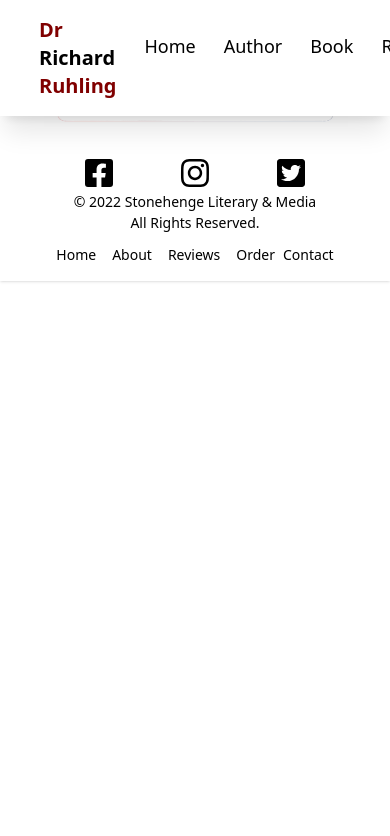
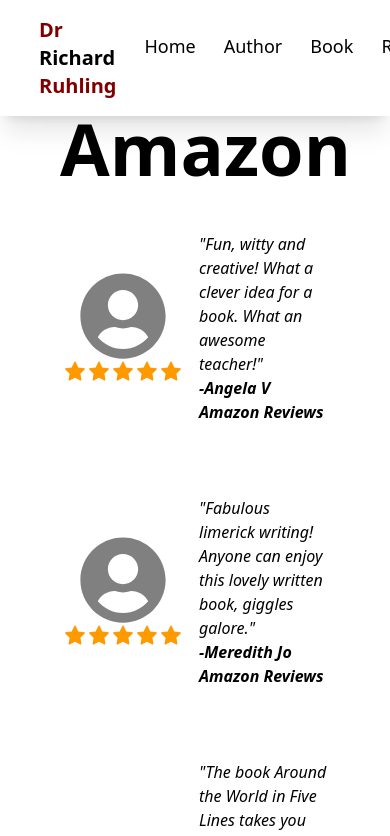
Before and after one commit to BinKevs/richard_ruhling, a React (Create React App) app: page /reviews in a window 390 px wide. Shown: the top 836 px of the page. Built offline with nearby package versions, Linux system fonts and the light colour scheme.

Commit message:
Update 4 files

```diff
--- a/src/App.js
+++ b/src/App.js
@@ -1,6 +1,7 @@
 import "./App.css";
 import Layout from "./views/Layout";
 import Landing from "./views/Landing";
+import Review from "./views/Review";
 
 import { BrowserRouter, Routes, Route } from "react-router-dom";
 function App() {
@@ -12,9 +13,10 @@
           <Routes>
             {/* <Route path="/" element={<Layout />}> */}
             <Route index element={<Landing />} />
+            <Route path="reviews" element={<Review />} />
             {/* <Route path="author" element={<Author />} />
             <Route path="book" element={<Book />} />
-            <Route path="reviews" element={<Reviews />} />
+
             <Route path="order" element={<Order />} />
             <Route path="contact" element={<ContactUs />} /> */}
             {/* </Route> */}
--- a/src/views/Landing.js
+++ b/src/views/Landing.js
@@ -81,7 +81,7 @@
       </div>
       <div className="h-screen relative flex">
         <div className="w-[80%] m-auto flex justify-between space-x-8">
-          <div>
+          <div className="w-1/2">
             <div className="text-5xl font-bold py-8 flex">
               24-7 Press Release |
               <img
@@ -95,16 +95,7 @@
                 While much of the information derived from divination are
                 concerned with "what" will occur, what is more interesting to
                 modern followers of prophecy are the questions of "where" and
-                "when", with an emphasis on "end-times" prophecies. According to
-                the US Geological Survey, "the western United States lies along
-                the boundaries of major tectonic plates that make up the Earth's
-                crust—the North American Plate and the ocean plates to the west.
-                These plates are moving against each other, breaking up the
-                crust along many faults like the San Andreas Fault." Scientists
-                today observe a crescendo of seismic activity on the Pacific
-                Ring of Fire, and though the San Andreas Fault is 80 years
-                overdue for a major earthquake, seismologists can't predict when
-                that will occur.
+                "when", with an emphasis on "end-times" prophecies.
                 <Link to="reviews" className="text-xl my-4 text-[#800000] flex">
                   Read More{" "}
                   <IconContext.Provider value={{ size: "1.8em" }}>
@@ -114,7 +105,7 @@
               </div>
             </div>
           </div>
-          <div>
+          <div className="w-1/2">
             <div className="text-5xl font-bold py-8 flex">
               Free Publicity Focus Group |
             </div>
--- a/src/views/NavBar.js
+++ b/src/views/NavBar.js
@@ -33,7 +33,7 @@
                   </Link>
                 </li>
                 <li>
-                  <Link to="review" class=" py-2 pr-4 pl-3  ">
+                  <Link to="reviews" class=" py-2 pr-4 pl-3  ">
                     Reviews
                   </Link>
                 </li>
--- /dev/null
+++ b/src/views/Review.js
@@ -0,0 +1,133 @@
+import flockBirds from "../assets/flockBirds.png";
+import bookMegaQuake from "../assets/bookMegaQuake.png";
+import { IconContext } from "react-icons";
+import { FaUserCircle } from "react-icons/fa";
+import { AiFillStar } from "react-icons/ai";
+import { Outlet, Link } from "react-router-dom";
+import React, { useState } from "react";
+function Review() {
+  const [review, setReview] = useState([
+    {
+      message:
+        "Fun, witty and creative! What a clever idea for a book. What an awesome teacher!",
+      creator: "Angela V",
+    },
+    {
+      message:
+        "Fabulous limerick writing! Anyone can enjoy this lovely written book, giggles galore.",
+      creator: "Meredith Jo",
+    },
+    {
+      message:
+        "The book Around the World in Five Lines takes you on an adventure. I bought this book for my grandchildren. When we read a limerick we google the location to find out more about the place. They love learning about different spots in the world.",
+      creator: "GrannyBeBe",
+    },
+    {
+      message:
+        "Limerick writing is very precise, and follows regimented discipline. In just five lines, the author has to write a beginning middle and end to to this particular type of poetry. This book takes the reader on a journey not only around the world by naming new places, stating a predicament. and finally. a playful solution all in just fine lines. If you like to read different kinds of poetry, this is a great book.",
+      creator: "Helena Graves",
+    },
+    {
+      message:
+        "Mr. Anstead's Around the World in 5 Lines is a treat for all lovers of the written word. He takes you to many unknown places around the world! It is humor mixed with geography a treat for the entire family!",
+      creator: "Amazon Customer",
+    },
+    {
+      message:
+        "James is a very gifted gentleman who has used limericks to expose his love for language and the world. James has created vivid imagery in five lines. If you love traveling and language, this is a definite purchase.",
+      creator: "Celeste Hill Brockett",
+    },
+    {
+      message:
+        "Around the World in Five Lines......loved it! Very sophisticated, showing a great deal of worldly experiences! The limericks in this book make you chuckle! Great read! Dawn",
+      creator: "Dawn",
+    },
+    {
+      message:
+        "Reviewed in the United States on November 24, 2018 These limericks made me want to find out exactly where the cities and towns were located. It was alot of fun to share with family and friends.",
+      creator: "Cullen",
+    },
+    {
+      message:
+        "A really fun gift I received this year the Adventures and the places you go in this book I love reading them to my kids",
+      creator: "january",
+    },
+    {
+      message:
+        "Witty and fun. Must read. These five lines will take you to the corners of the world with excitement and comedy.",
+      creator: "josh jones",
+    },
+    {
+      message: "Very enjoyable read. Funny and smart!",
+      creator: "Roger franxman",
+    },
+    {
+      message: "Eclectic samples of life in five lines.",
+      creator: "Timothy Mercer",
+    },
+  ]);
+  return (
+    <>
+      <div className="w-[80%] mx-auto text-black pt-[88px]">
+        <div className="text-7xl font-bold py-6  text-right">Amazon</div>
+        <div className="grid md:grid-cols-2 grid-cols-1 gap-6">
+          {review.map((item, index) => {
+            return (
+              <div className="p-6 italic flex" key={index}>
+                <div className="flex flex-col justify-center items-center mr-4">
+                  {" "}
+                  <IconContext.Provider
+                    value={{
+                      color: "#808080",
+                      size: "5.5em",
+                    }}
+                  >
+                    <FaUserCircle />
+                  </IconContext.Provider>
+                  <div className="flex">
+                    {" "}
+                    <IconContext.Provider
+                      value={{ color: "#FF9900", size: "1.5em" }}
+                    >
+                      <AiFillStar />
+                    </IconContext.Provider>
+                    <IconContext.Provider
+                      value={{ color: "#FF9900", size: "1.5em" }}
+                    >
+                      <AiFillStar />
+                    </IconContext.Provider>
+                    <IconContext.Provider
+                      value={{ color: "#FF9900", size: "1.5em" }}
+                    >
+                      <AiFillStar />
+                    </IconContext.Provider>
+                    <IconContext.Provider
+                      value={{ color: "#FF9900", size: "1.5em" }}
+                    >
+                      <AiFillStar />
+                    </IconContext.Provider>
+                    <IconContext.Provider
+                      value={{ color: "#FF9900", size: "1.5em" }}
+                    >
+                      <AiFillStar />
+                    </IconContext.Provider>
+                  </div>
+                </div>
+                <div className=" flex items-center">
+                  <div className="">
+                    <div className="">"{item.message}"</div>
+                    <div className="font-semibold">
+                      -{item.creator} <span className="">Amazon Reviews</span>{" "}
+                    </div>
+                  </div>
+                </div>
+              </div>
+            );
+          })}
+        </div>
+      </div>
+    </>
+  );
+}
+
+export default Review;
```
